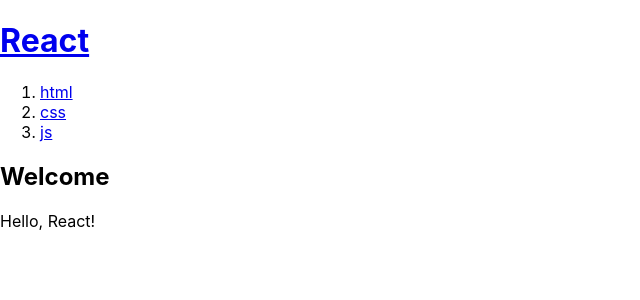
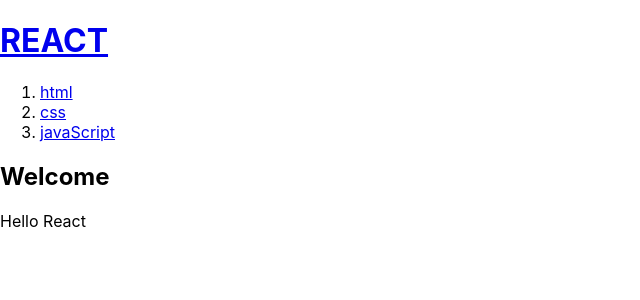
Before and after one commit to zinhyeok/React2022_egoing, a React (Create React App) app: page / in a window 1280 px wide. Shown: the top 300 px of the page, without its empty margins (0-640 px from the left). Built offline with nearby package versions, Linux system fonts and the light colour scheme.

Commit message:
Feat: [props 5강]

```diff
--- a/src/App.js
+++ b/src/App.js
@@ -1,41 +1,47 @@
 import logo from './logo.svg';
 import './App.css';
-function Header(){
+function Header(props){
+  console.log(props, props.title);
   return (
     <header>
-      <h1><a href="/">React</a></h1>
+      <h1><a href="/">{props.title}</a></h1>
     </header>
   )
 }
 
-function Nav(){
+function Nav(props){
+//props.topic, props중 어떤걸 가져올지 꼭 명시해줘야한다
+const lis =  props.topics.map((prop) => <li key={prop.id}><a href={'/read/'+prop.id}>{prop.title}</a></li>);
+
   return(
   <nav>
       <ol>
-          <li><a href='/read/1'>html</a></li>
-          <li><a href='/read/2'>css</a></li>
-          <li><a href='/read/3'>js</a></li>
-
+        {lis}
       </ol>
   </nav>
   )
 }
 
-function Article(){
+function Article(props){
   return(
   <article>
-    <h2>Welcome</h2>
-    Hello, React!
+    <h2>{props.title}</h2>
+    {props.body}
   </article>
   )
 }
 
 function App() {
+  const topics = [
+    {id:1, title:'html', body:'html is ...'},
+    {id:2, title:'css', body:'css is ...'},
+    {id:3, title:'javaScript', body:'javaScript is ...'}
+  ]
   return (
    <div>
-      <Header></Header>
-      <Nav></Nav>
-      <Article></Article>
+      <Header title="REACT"></Header>
+      <Nav topics={topics}></Nav>
+      <Article title="Welcome" body="Hello React"></Article>
    </div>
   );
 }
```
